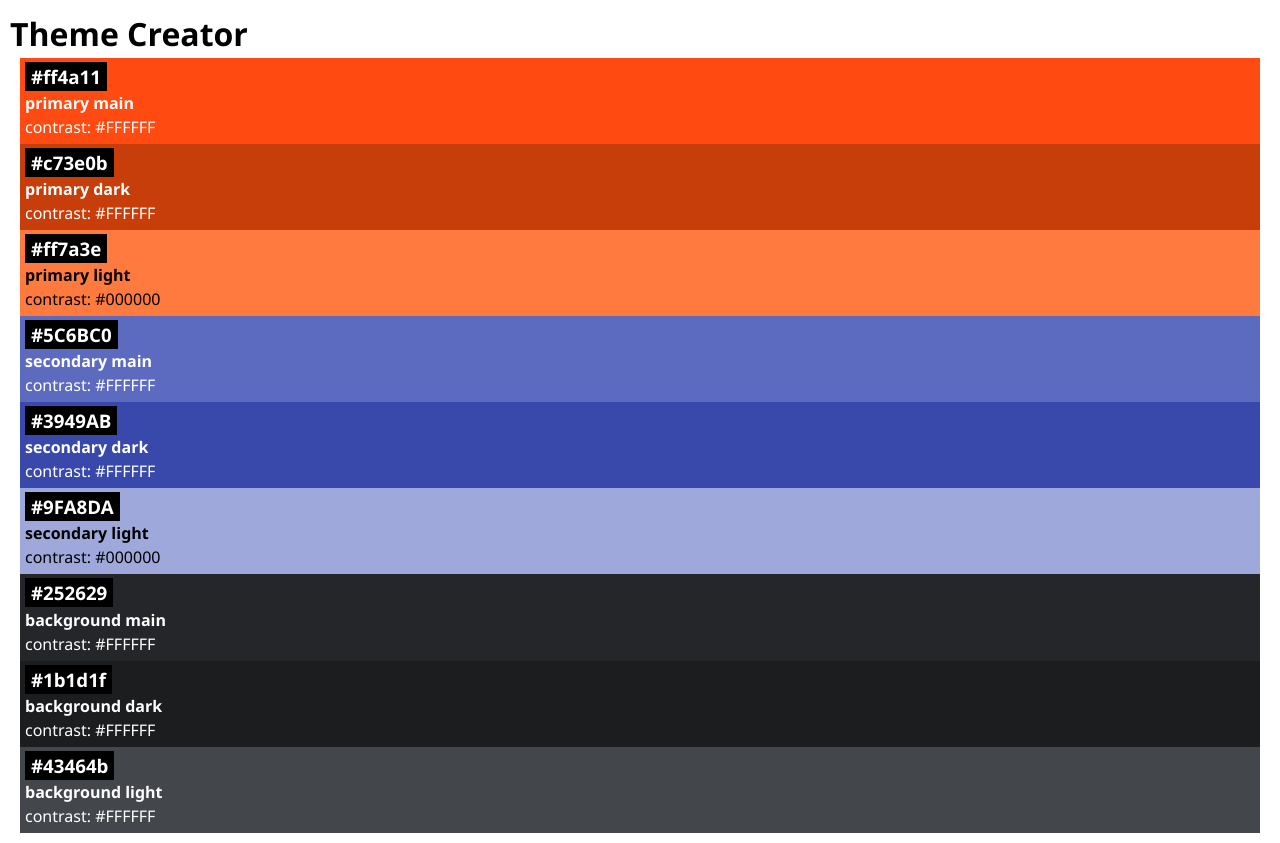
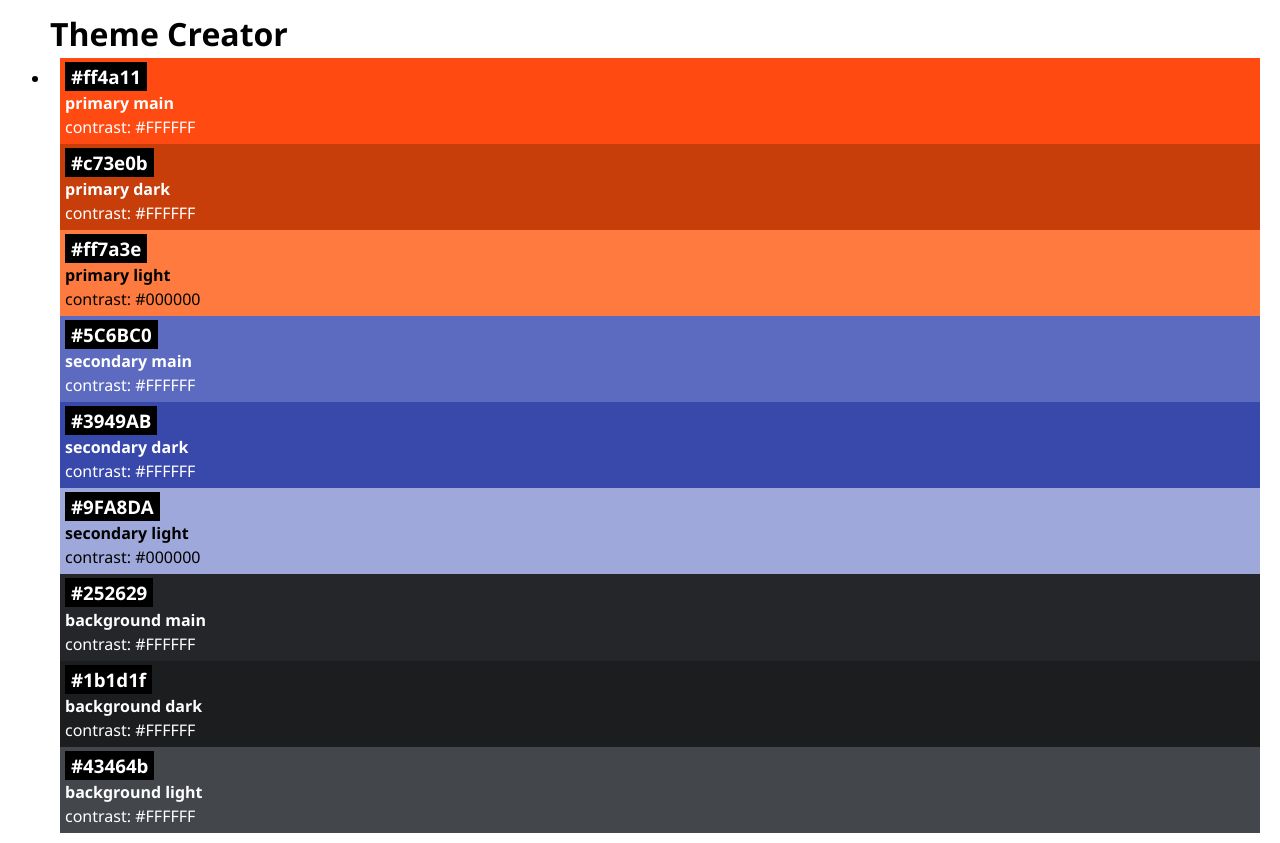
Before and after one commit to W-Schkulov/Color-Theme-Creator-App, a React (Vite) app: page / in a window 1280 px wide. Built offline with nearby package versions, Linux system fonts and the light colour scheme.

Commit message:
Update App.jsx
changed to ul/li

```diff
--- a/src/App.jsx
+++ b/src/App.jsx
@@ -4,14 +4,15 @@ import "./App.css";
 
 function App() {
   return (
-    <>
+    <> <ul>
       <h1>Theme Creator</h1>
 
-      <div className="color-container">
+      <li className="color-container">
         {initialColors.map((color) => {
           return <Color key={color.id} color={color} />;
         })}
-      </div>
+      </li>
+      </ul>
     </>
   );
 }
```
